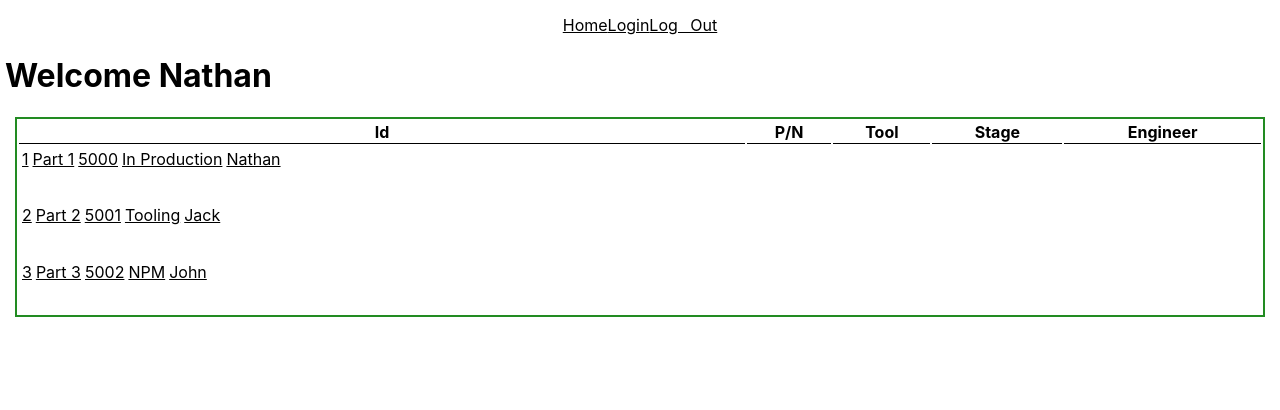
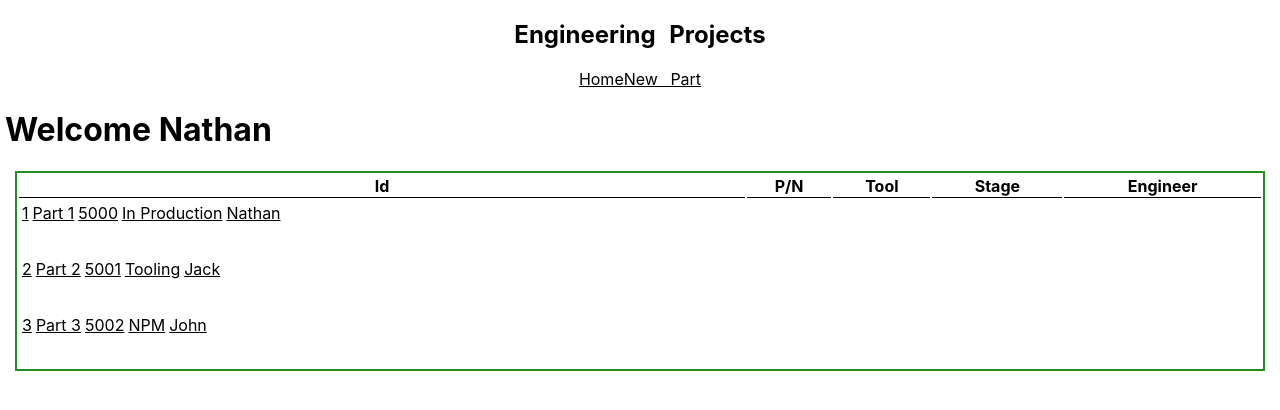
Before and after one commit to Wxmnath/engineering-samples-tracker, a React (Create React App) app: page / in a window 1280 px wide. Shown: the top 410 px of the page. Built offline with nearby package versions, Linux system fonts and the light colour scheme.

Commit message:
created navbar component and removed login and logout components

```diff
--- a/src/Components/App.js
+++ b/src/Components/App.js
@@ -1,32 +1,22 @@
 import React from "react";
-import { BrowserRouter as Router, Link, Routes, Route } from "react-router-dom";
+import { BrowserRouter as Router, Routes, Route } from "react-router-dom";
+import Navbar from "./Navbar";
 import ProjectList from "./ProjectList";
-import Login from "./Login";
-import LogOut from "./LogOut";
+
 import ProductCard from "./ProductCard";
 import "../Styles/App.css";
 
 function App() {
   return (
+    <>
+      <Navbar />
       <Router>
-      <nav>
-        <Link className="Home" to="/">
-          Home
-        </Link>
-        <Link className="Login" to="login">
-          Login
-        </Link>
-        <Link className="Log-out" to="log_out">
-          Log Out
-        </Link>
-      </nav>
         <Routes>
           <Route path="/" element={<ProjectList />} />
-        <Route path="login" element={<Login />} />
-        <Route path="log_out" element={<LogOut />} />
           <Route path="/productcard/:id" element={<ProductCard />} />
         </Routes>
       </Router>
+    </>
   );
 }
 
--- a/src/Components/LogOut.js
+++ /dev/null
@@ -1,11 +0,0 @@
-import React from "react";
-
-function LogOut() {
-  return (
-    <div>
-      <h1> Log Out </h1>
-    </div>
-  );
-}
-
-export default LogOut;
--- a/src/Components/Login.js
+++ /dev/null
@@ -1,11 +0,0 @@
-import React from "react";
-
-function Login() {
-  return (
-    <div>
-      <h1> Login Page</h1>
-    </div>
-  );
-}
-
-export default Login;
--- /dev/null
+++ b/src/Components/Navbar.js
@@ -0,0 +1,15 @@
+import React from "react";
+
+function Navbar() {
+  return (
+    <nav className="navbar">
+      <h1>Engineering Projects</h1>
+      <div className="links">
+        <a href="/">Home</a>
+        <a href="/create">New Part</a>
+      </div>
+    </nav>
+  );
+}
+
+export default Navbar;
```
Lines whose indentation alone changed are shown as unchanged.
